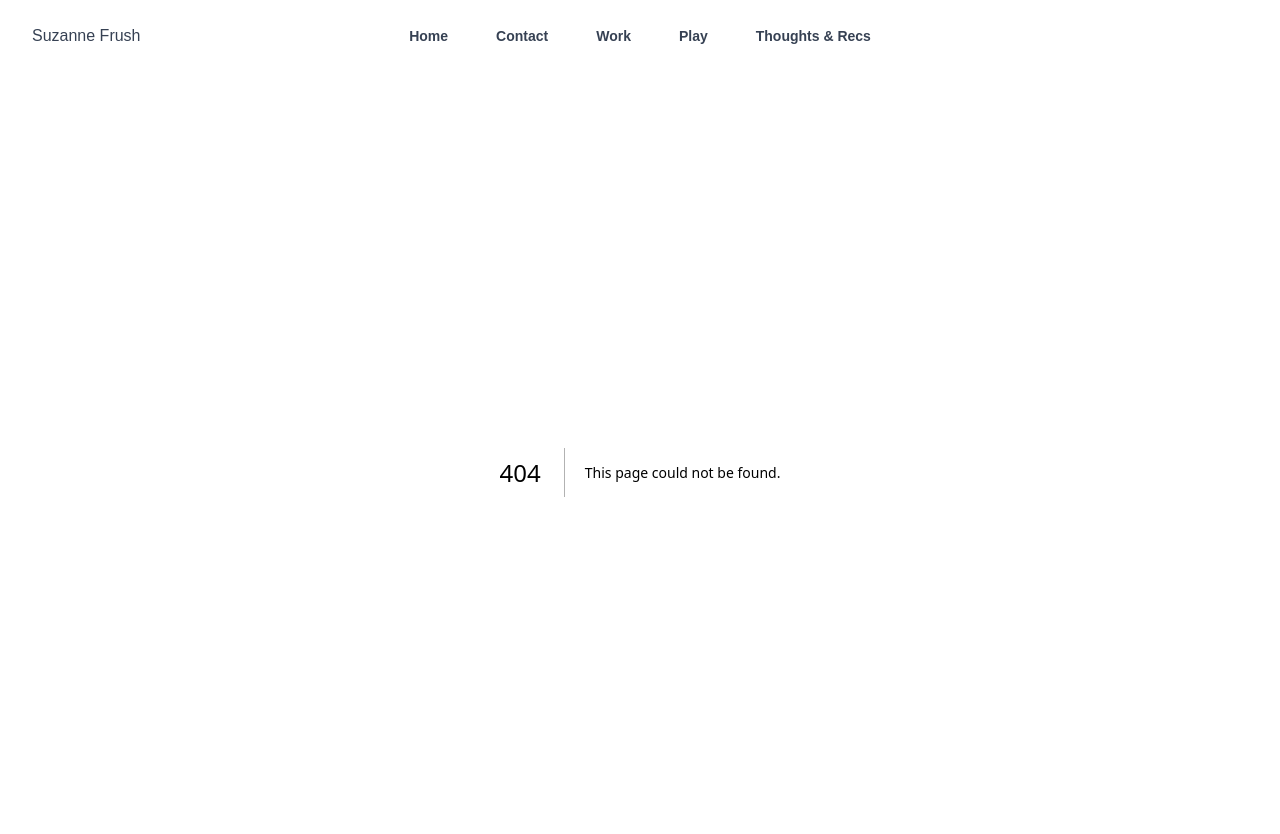
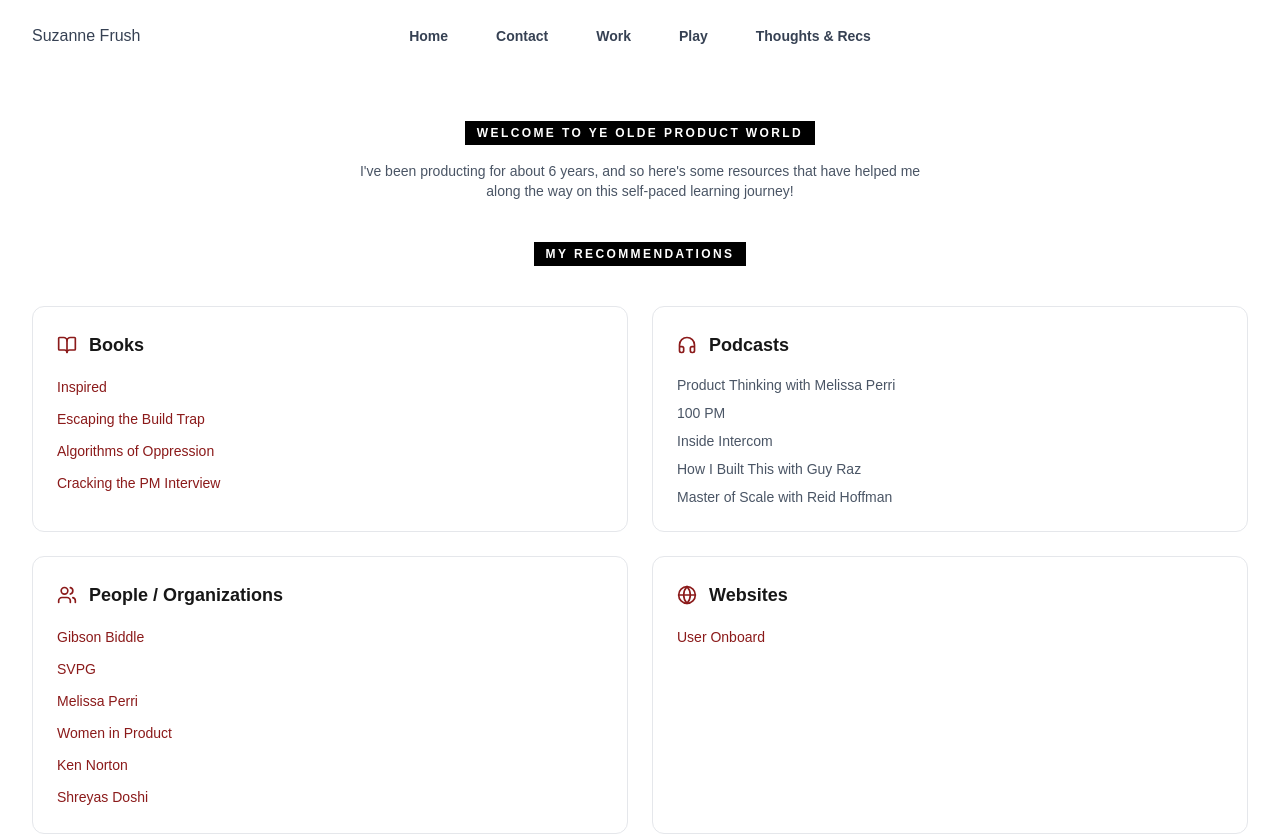
Before and after one commit to suzannefrush/suzanne.works, a Next.js app: page /thoughts-recs/pm-resources in a window 1280 px wide. Before the commit this address had no page. Shown: the top 834 px of the page. Built offline with nearby package versions, Linux system fonts and the light colour scheme.

Commit message:
Create PM resources page with recommendations
Added a new page for product management resources including books, podcasts, people, and websites.

```diff
--- /dev/null
+++ b/app/(site)/thoughts-recs/pm-resources/page.tsx
@@ -0,0 +1,77 @@
+import { BookOpen, Headphones, Users, Globe } from "lucide-react";
+
+const books = [
+  { title: "Inspired", link: "https://www.amazon.com/INSPIRED-Create-Tech-Products-Customers/dp/1119387507" },
+  { title: "Escaping the Build Trap", link: "https://www.amazon.com/Escaping-Build-Trap-Effective-Management/dp/149197379X" },
+  { title: "Algorithms of Oppression", link: "https://www.amazon.com/Algorithms-Oppression-Search-Engines-Reinforce/dp/1479837245" },
+  { title: "Cracking the PM Interview", link: "https://www.amazon.com/Cracking-PM-Interview-Product-Technology/dp/0984782818" },
+];
+
+const podcasts = ["Product Thinking with Melissa Perri", "100 PM", "Inside Intercom", "How I Built This with Guy Raz", "Master of Scale with Reid Hoffman"];
+
+const people = [
+  { name: "Gibson Biddle", link: "https://twitter.com/gibsonbiddle" },
+  { name: "SVPG", link: "https://www.svpg.com/" },
+  { name: "Melissa Perri", link: "https://twitter.com/lissijean" },
+  { name: "Women in Product", link: "https://www.womeninproduct.com/" },
+  { name: "Ken Norton", link: "https://twitter.com/kennethn" },
+  { name: "Shreyas Doshi", link: "https://twitter.com/shreyas" },
+];
+
+const websites = [{ name: "User Onboard", link: "https://www.useronboard.com/" }];
+
+function ResourceSection({ icon: Icon, title, children }: { icon: React.ElementType; title: string; children: React.ReactNode }) {
+  return (
+    <div className="bg-white border border-gray-200 rounded-xl p-6 space-y-4">
+      <div className="flex items-center gap-3"><Icon className="w-5 h-5 text-[#8B1A1A]" /><h3 className="font-bold text-lg">{title}</h3></div>
+      {children}
+    </div>
+  );
+}
+
+export default function PmResourcesPage() {
+  return (
+    <div className="py-12 space-y-10">
+      <div className="text-center space-y-4">
+        <span className="text-xs font-semibold tracking-[0.2em] bg-black text-white inline-block px-3 py-1">WELCOME TO YE OLDE PRODUCT WORLD</span>
+        <p className="text-sm text-gray-600 max-w-xl mx-auto">I've been producting for about 6 years, and so here's some resources that have helped me along the way on this self-paced learning journey!</p>
+      </div>
+
+      <div className="text-center">
+        <span className="text-xs font-semibold tracking-[0.2em] bg-black text-white inline-block px-3 py-1">MY RECOMMENDATIONS</span>
+      </div>
+
+      <div className="grid md:grid-cols-2 gap-6 pb-16">
+        <ResourceSection icon={BookOpen} title="Books">
+          <ul className="space-y-2">
+            {books.map((b) => (
+              <li key={b.title}><a href={b.link} target="_blank" rel="noopener noreferrer" className="text-sm text-[#8B1A1A] hover:underline">{b.title}</a></li>
+            ))}
+          </ul>
+        </ResourceSection>
+
+        <ResourceSection icon={Headphones} title="Podcasts">
+          <ul className="space-y-2">
+            {podcasts.map((p) => (<li key={p} className="text-sm text-gray-600">{p}</li>))}
+          </ul>
+        </ResourceSection>
+
+        <ResourceSection icon={Users} title="People / Organizations">
+          <ul className="space-y-2">
+            {people.map((p) => (
+              <li key={p.name}><a href={p.link} target="_blank" rel="noopener noreferrer" className="text-sm text-[#8B1A1A] hover:underline">{p.name}</a></li>
+            ))}
+          </ul>
+        </ResourceSection>
+
+        <ResourceSection icon={Globe} title="Websites">
+          <ul className="space-y-2">
+            {websites.map((w) => (
+              <li key={w.name}><a href={w.link} target="_blank" rel="noopener noreferrer" className="text-sm text-[#8B1A1A] hover:underline">{w.name}</a></li>
+            ))}
+          </ul>
+        </ResourceSection>
+      </div>
+    </div>
+  );
+}
```
